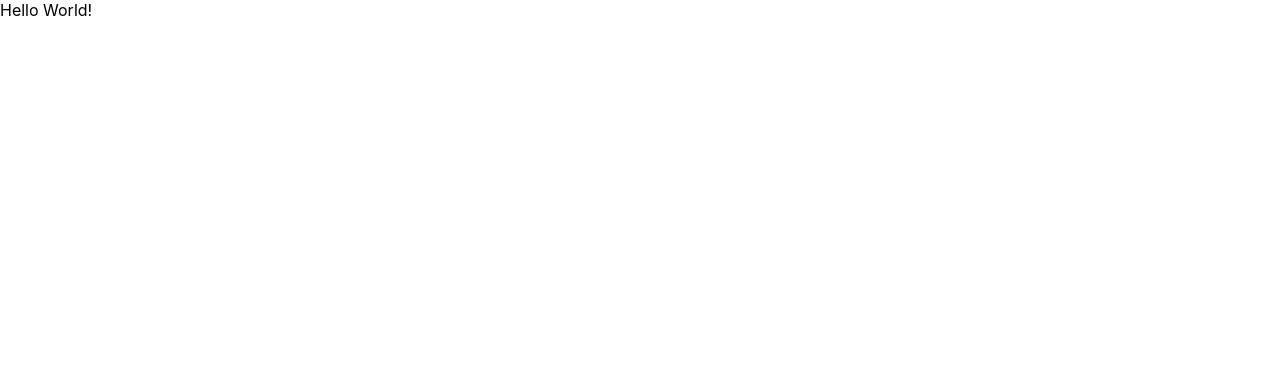
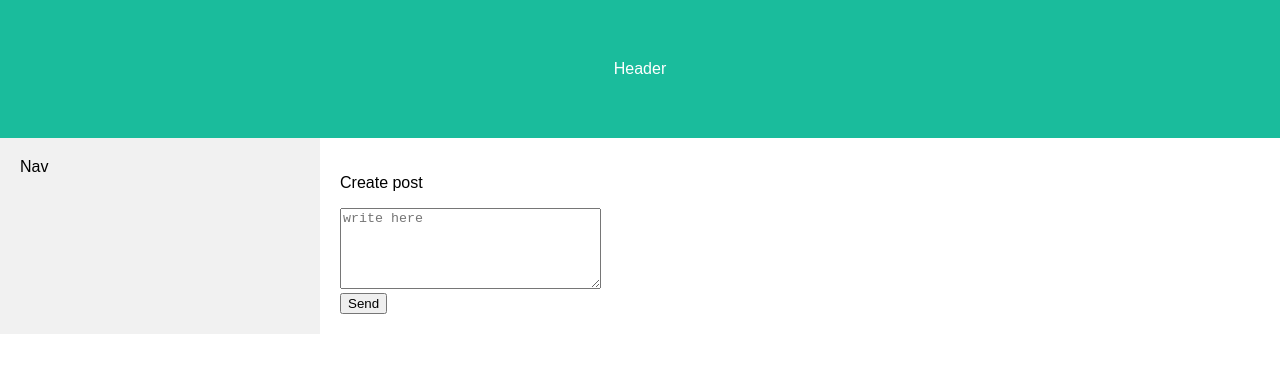
Before and after one commit to Stepan-Ne/Profile-Page, a React (Create React App) app: page / in a window 1280 px wide. Shown: the top 372 px of the page. Built offline with nearby package versions, Linux system fonts and the light colour scheme.

Commit message:
Added styles to ProfilePage.js

```diff
--- a/src/App.js
+++ b/src/App.js
@@ -1,21 +1,15 @@
-import React from 'react';
+import React from "react";
 import './App.css';
+import ProfilePage from "./ProfilePage/ProfilePage";
+
+
 
 const App = () => {
     return (
         <div>
-            Hello World!
+            <ProfilePage/>
         </div>
     )
 }
-//
-// function App() {
-//   return (
-//     <div className="App">
-//       <h2>Hello!</h2>
-//     </div>
-//   );
-// }
-//
-// export default App;
+
 export default App;
--- /dev/null
+++ b/src/ProfilePage/ProfilePage.js
@@ -0,0 +1,20 @@
+import React from "react";
+import s from './ProfilePage.module.css'
+import Wall from "./Wall/Wall";
+const ProfilePage = () => {
+    return (
+        <div className={s.profilePage}>
+            <div className={s.header}>Header</div>
+            <div className={s.row}>
+                <div className={s.nav}>Nav</div>
+                <div className={s.profile}><Wall/></div>
+
+            </div>
+
+
+
+        </div>
+    )
+}
+
+export default ProfilePage;
--- /dev/null
+++ b/src/ProfilePage/ProfilePage.module.css
@@ -0,0 +1,42 @@
+* {
+    box-sizing: border-box;
+}
+/* Style the body */
+.profilePage {
+    font-family: Arial;
+    margin: 0;
+}
+/* Header/logo Title */
+.header {
+    padding: 60px;
+    text-align: center;
+    background: #1abc9c;
+    color: white;
+}
+/* Column container */
+.row {
+    display: flex;
+    flex-wrap: wrap;
+}
+/* Create two unequal columns that sits next to each other */
+/* Sidebar/left column */
+.nav {
+    flex: 25%;
+    background-color: #f1f1f1;
+    padding: 20px;
+}
+/* Main column */
+.profile {
+    flex: 75%;
+    background-color: white;
+    padding: 20px;
+}
+/* Responsive layout - when the screen is less than 700px wide, make the two columns stack on top of each other instead of next to each other */
+@media screen and (max-width: 700px) {
+    .row {
+        flex-direction: column;
+    }
+}
+button:hover {
+    background-color: lightskyblue;
+}
--- /dev/null
+++ b/src/ProfilePage/Wall/Wall.js
@@ -0,0 +1,17 @@
+import React from "react";
+
+
+const Wall = () => {
+    return (
+        <div>
+            <div>
+                <p>Create post</p>
+                <textarea placeholder='write here' cols="30" rows="5"></textarea>
+            </div>
+            <div>
+                <button>Send</button>
+            </div>
+        </div>
+    )
+}
+export default Wall;
```
